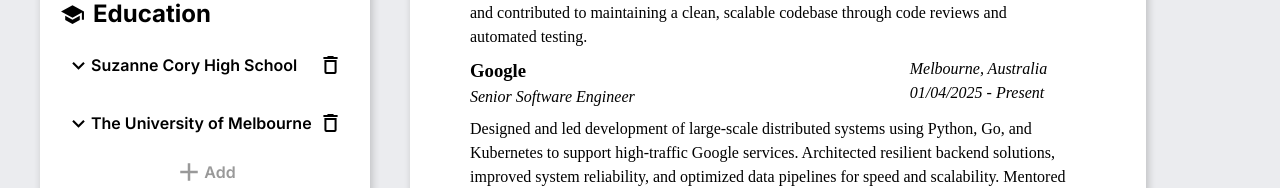
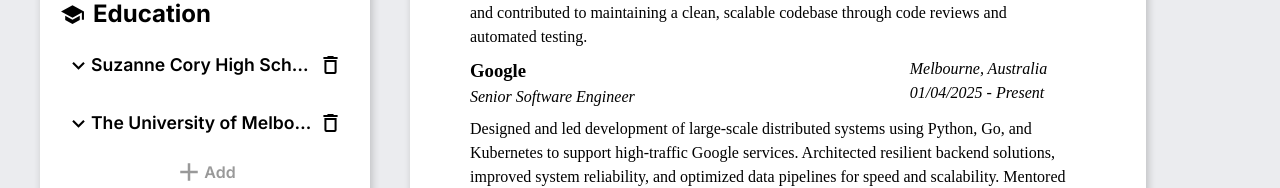
Before and after one commit to ckyever/cv-application, a React (Vite) app: page / in a window 1280 px wide. Shown: the part 613-801 px from the top of the page. Built offline with nearby package versions, Linux system fonts and the light colour scheme.

Commit message:
Increase size of selector reference text

```diff
--- a/src/components/EditSelector.jsx
+++ b/src/components/EditSelector.jsx
@@ -42,7 +42,7 @@
             src={chevronDown}
             alt="Chevron"
           />
-          <p>{reference}</p>
+          <p className="reference">{reference}</p>
         </button>
         <button
           className="delete-element"
--- a/src/styles/EditSelector.css
+++ b/src/styles/EditSelector.css
@@ -48,6 +48,13 @@
   background-image: url("../assets/delete-empty-outline.svg");
 }
 
+.selector-buttons .edit-element .reference {
+  font-size: 1.1rem;
+  white-space: nowrap;
+  overflow: hidden;
+  text-overflow: ellipsis;
+}
+
 .edit-form {
   display: none;
   background-color: var(--card-background-color);
```
